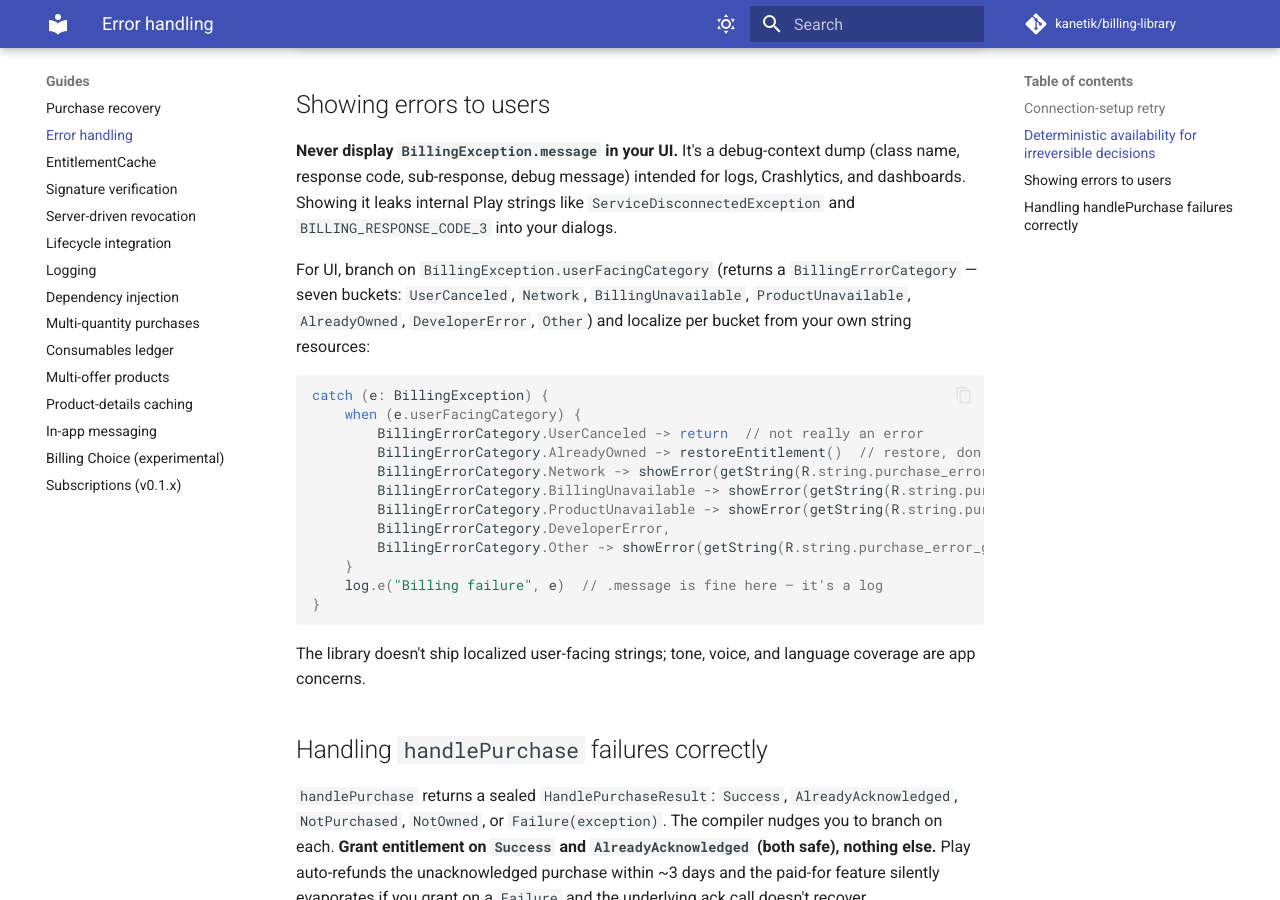
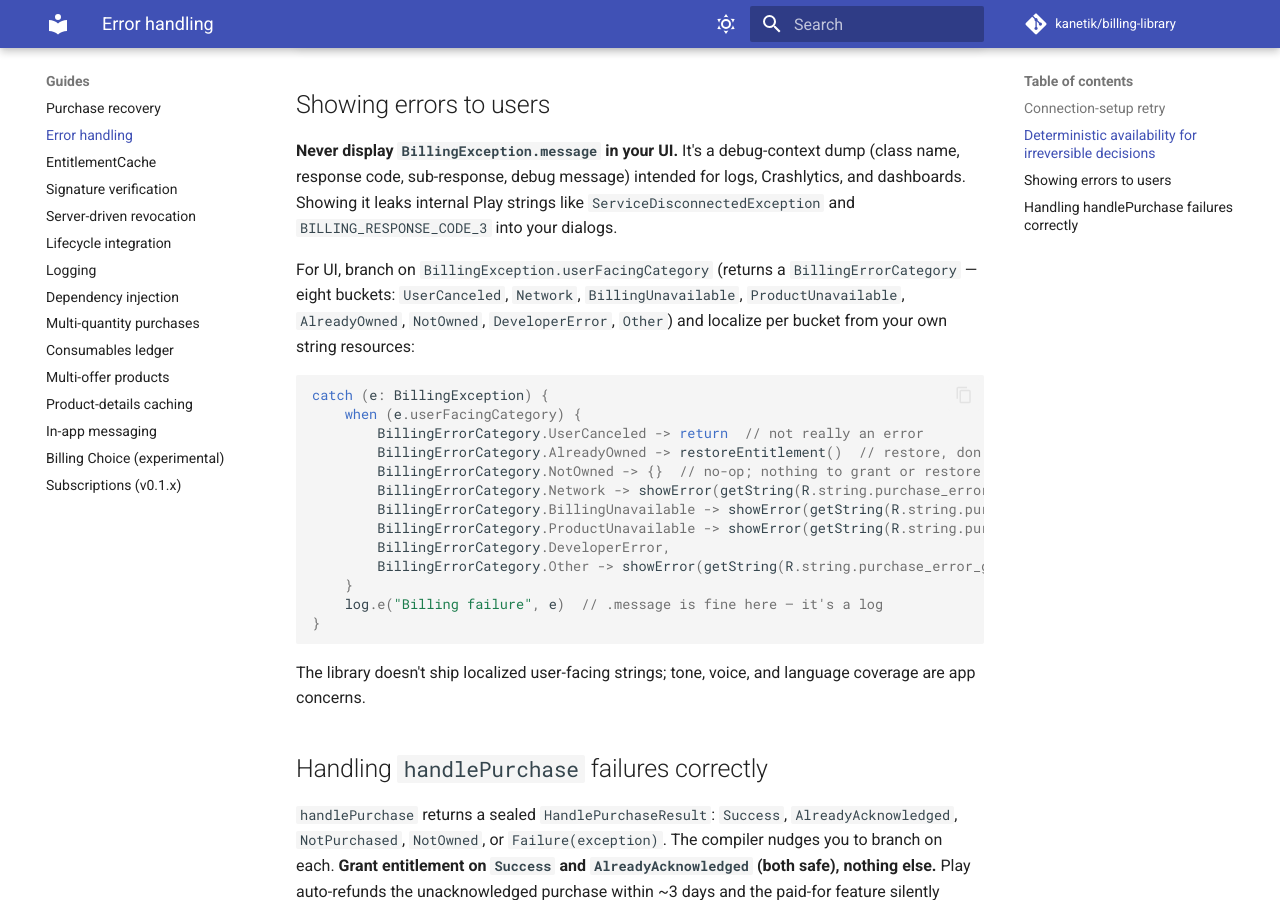
Before and after one commit to kanetik/billing-library, an MkDocs documentation site: the page built from docs/guides/error-handling.md, in a window 1280 px wide and 900 px high, scrolled down 4682 px. Built offline with MkDocs 1.6.1 and Material for MkDocs 9.7.7, drawn with Linux system fonts in a browser that asks for light colours; comment, search, counter and statistics services are not loaded; some of the changed text lies outside the part shown.

Commit message:
fix: give ITEM_NOT_OWNED its own BillingErrorCategory
ITEM_NOT_OWNED was bucketed into AlreadyOwned, and the class KDoc's
recommended when-example told consumers to restoreEntitlement() on it —
the opposite of correct: acknowledge/consume was called on a purchase
Play says the user does not own. NotOwned is now its own category,
matching HandlePurchaseResult.NotOwned. Sweeps the KDoc and guide docs
that documented the old mapping.

Fixes #59

Co-Authored-By: Claude Opus 5.5 <noreply@anthropic.com>
Claude-Session: https://claude.ai/code/session_01RdbpMs3r8i5K2Hs2BUEAb7

````diff
--- a/docs/guides/error-handling.md
+++ b/docs/guides/error-handling.md
@@ -5,7 +5,7 @@ PBL hands you back errors as integer response codes on a `BillingResult`. The co
 The library does two things about that:
 
 1. Maps each response code to a typed `BillingException` subtype with a `RetryType` hint, and runs the retries that should happen automatically. Network errors back off exponentially, transient disconnects retry quickly, and ownership-mismatches re-query owned state and try once more. What reaches your `catch` is what didn't recover.
-2. Categorizes every exception into a `BillingErrorCategory` enum (seven buckets: `UserCanceled`, `Network`, `BillingUnavailable`, `ProductUnavailable`, `AlreadyOwned`, `DeveloperError`, `Other`) so your UI can localize per bucket without memorizing twelve response codes.
+2. Categorizes every exception into a `BillingErrorCategory` enum (eight buckets: `UserCanceled`, `Network`, `BillingUnavailable`, `ProductUnavailable`, `AlreadyOwned`, `NotOwned`, `DeveloperError`, `Other`) so your UI can localize per bucket without memorizing twelve response codes.
 
 Most `BillingActions` methods that fail throw a typed `BillingException` subtype: `queryPurchases`, `queryProductDetails`, `queryProductDetailsWithUnfetched`, `consumePurchase`, `acknowledgePurchase`, `launchFlow`, `showInAppMessages`, `isFeatureSupported`. The high-level `handlePurchase` helper is the exception: it returns a sealed `HandlePurchaseResult` with a `Failure(BillingException)` variant instead (see [Handling `handlePurchase` failures correctly](#handling-handlepurchase-failures-correctly) below). The library's retry loop already retries transient failures (`SIMPLE_RETRY`, `EXPONENTIAL_RETRY`, `REQUERY_PURCHASE_RETRY`) up to three times with appropriate backoff before throwing, so what reaches your `catch` (or your `Failure` branch for `handlePurchase`) is whatever didn't recover. `launchFlow` runs once with no retry, because UI-initiated purchases shouldn't silently retry behind the user.
 
@@ -110,13 +110,14 @@ Treat the three verdicts by their *terminality*, not their optimism:
 
 **Never display `BillingException.message` in your UI.** It's a debug-context dump (class name, response code, sub-response, debug message) intended for logs, Crashlytics, and dashboards. Showing it leaks internal Play strings like `ServiceDisconnectedException` and `BILLING_RESPONSE_CODE_3` into your dialogs.
 
-For UI, branch on `BillingException.userFacingCategory` (returns a `BillingErrorCategory` — seven buckets: `UserCanceled`, `Network`, `BillingUnavailable`, `ProductUnavailable`, `AlreadyOwned`, `DeveloperError`, `Other`) and localize per bucket from your own string resources:
+For UI, branch on `BillingException.userFacingCategory` (returns a `BillingErrorCategory` — eight buckets: `UserCanceled`, `Network`, `BillingUnavailable`, `ProductUnavailable`, `AlreadyOwned`, `NotOwned`, `DeveloperError`, `Other`) and localize per bucket from your own string resources:
 
 ```kotlin
 catch (e: BillingException) {
     when (e.userFacingCategory) {
         BillingErrorCategory.UserCanceled -> return  // not really an error
         BillingErrorCategory.AlreadyOwned -> restoreEntitlement()  // restore, don't error
+        BillingErrorCategory.NotOwned -> {}  // no-op; nothing to grant or restore
         BillingErrorCategory.Network -> showError(getString(R.string.purchase_error_network))
         BillingErrorCategory.BillingUnavailable -> showError(getString(R.string.purchase_error_billing_unavailable))
         BillingErrorCategory.ProductUnavailable -> showError(getString(R.string.purchase_error_product_unavailable))
````
Also changed, not shown: docs/index.md (+1 -1 lines), docs/quick-start.md (+1 -1 lines), 3 other files.
